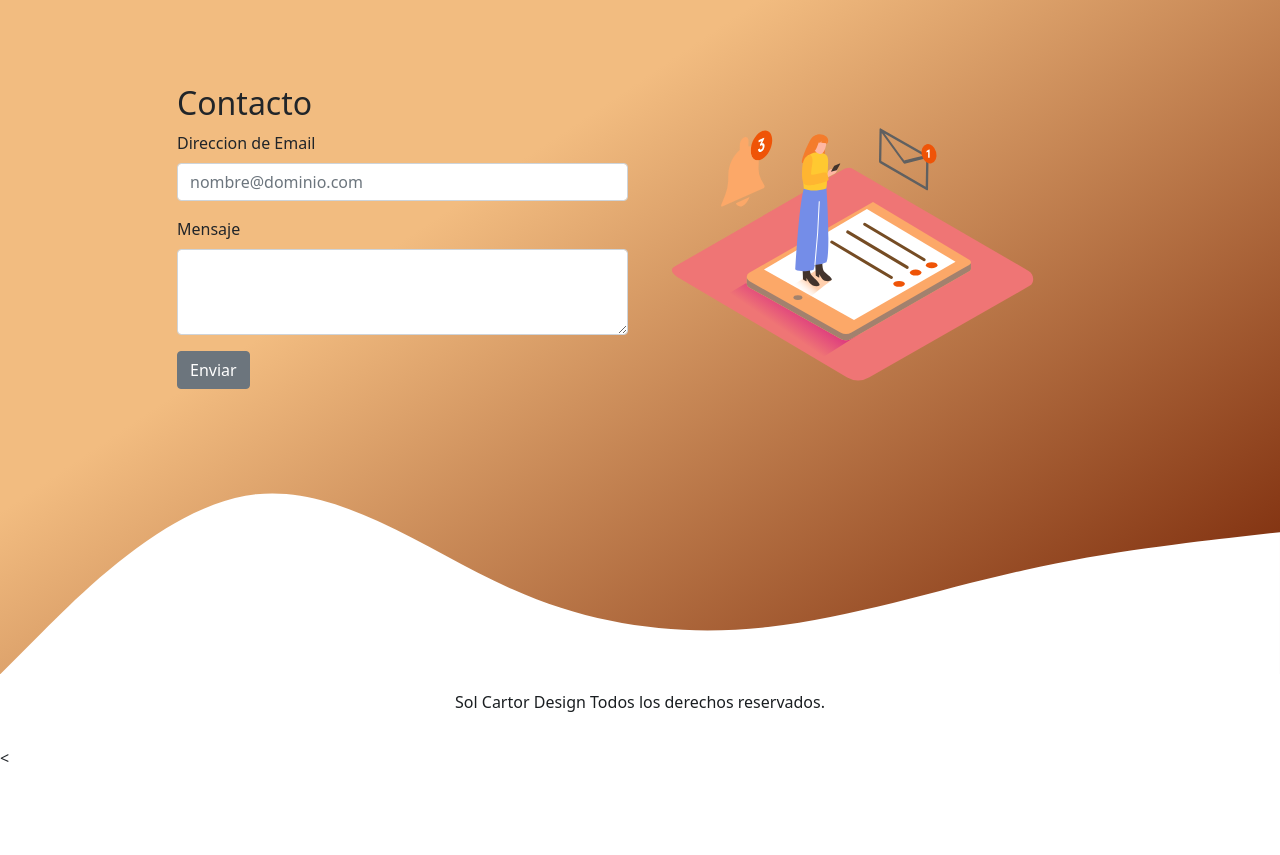
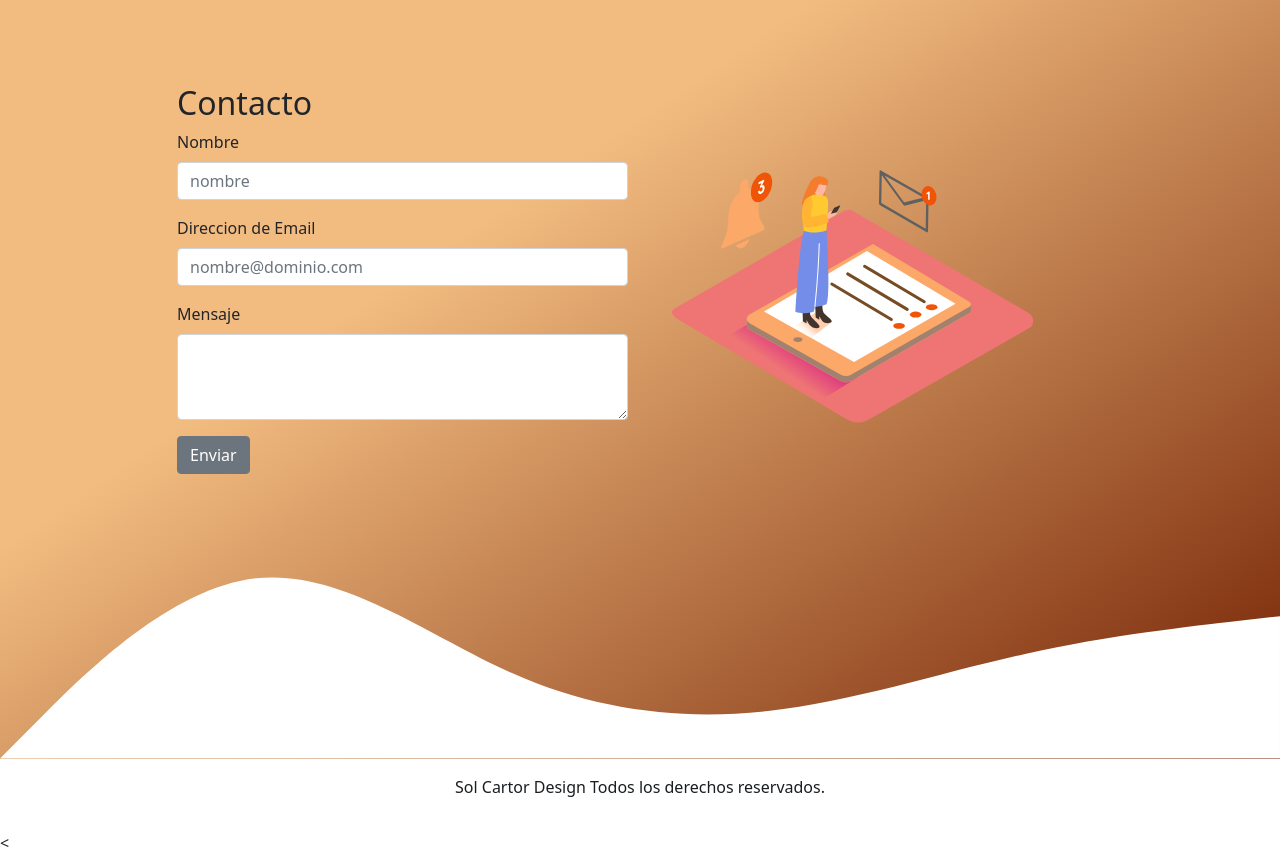
Before and after one commit to luis195/proyecto-final, a website: page portfolio.html in a window 1280 px wide. Shown: the part 1764-2619 px from the top of the page. Before the commit the page ends 2534 px from the top, so only its background shows below. Drawn offline with nearby package versions, Linux system fonts and the light colour scheme.

Commit message:
se implementa ajax con el formulario de mail

```diff
--- a/portfolio.html
+++ b/portfolio.html
@@ -105,15 +105,20 @@
                         <div class="col-md-5">
                             <h2>Contacto</h2>
                             <div class="mb-3">
-                                <label for="formulario" class="form-label">Direccion de Email</label>
-                                <input type="email" class="form-control" id="formulario" placeholder="nombre@dominio.com">
+                                <div class="mb-3">
+                                    <label for="nombre" class="form-label">Nombre</label>
+                                    <input id="nombre" type="nombre" class="form-control" id="nombre" placeholder="nombre">
+                                </div>
+                                <label for="email" class="form-label">Direccion de Email</label>
+                                <input type="email" class="form-control" id="email" placeholder="nombre@dominio.com">
                             </div>
+
                             <div class="mb-3">
-                                <label for="exampleFormControlTextarea1" class="form-label">Mensaje</label>
-                                <textarea class="form-control" id="exampleFormControlTextarea1" rows="3"></textarea>
+                                <label for="mensaje" class="form-label">Mensaje</label>
+                                <textarea class="form-control" id="mensaje" rows="3"></textarea>
                             </div>
                             <button
-                                    type="button" class="btn btn-secondary">Enviar
+                                    type="button" class="btn btn-secondary" id="btnEnviar">Enviar
                             </button>
                         </div>
                         <div class="col-md-5 ">
```
Also changed, not shown: mision.html (+10 -5 lines), servicios.html (+10 -5 lines).
